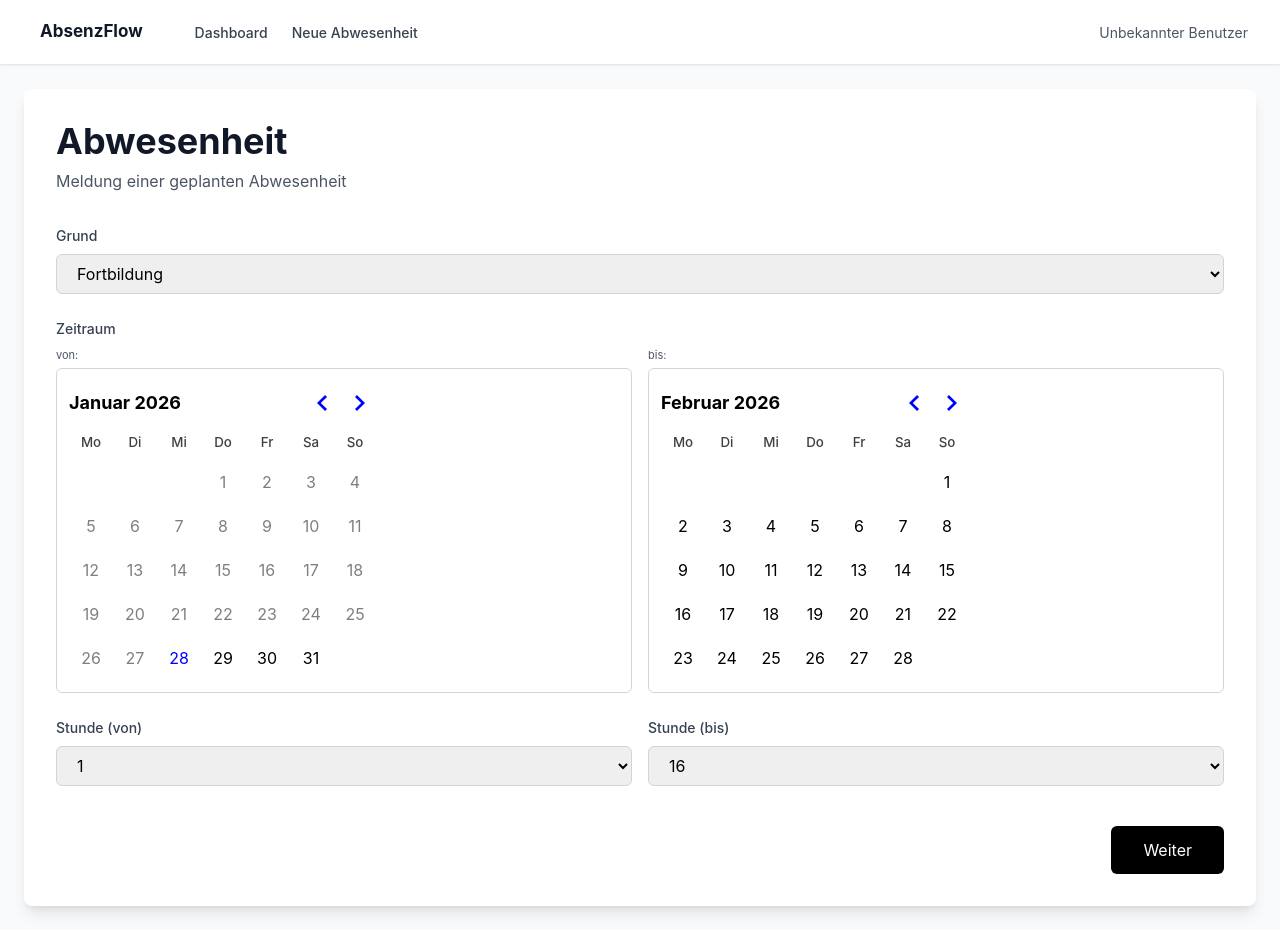
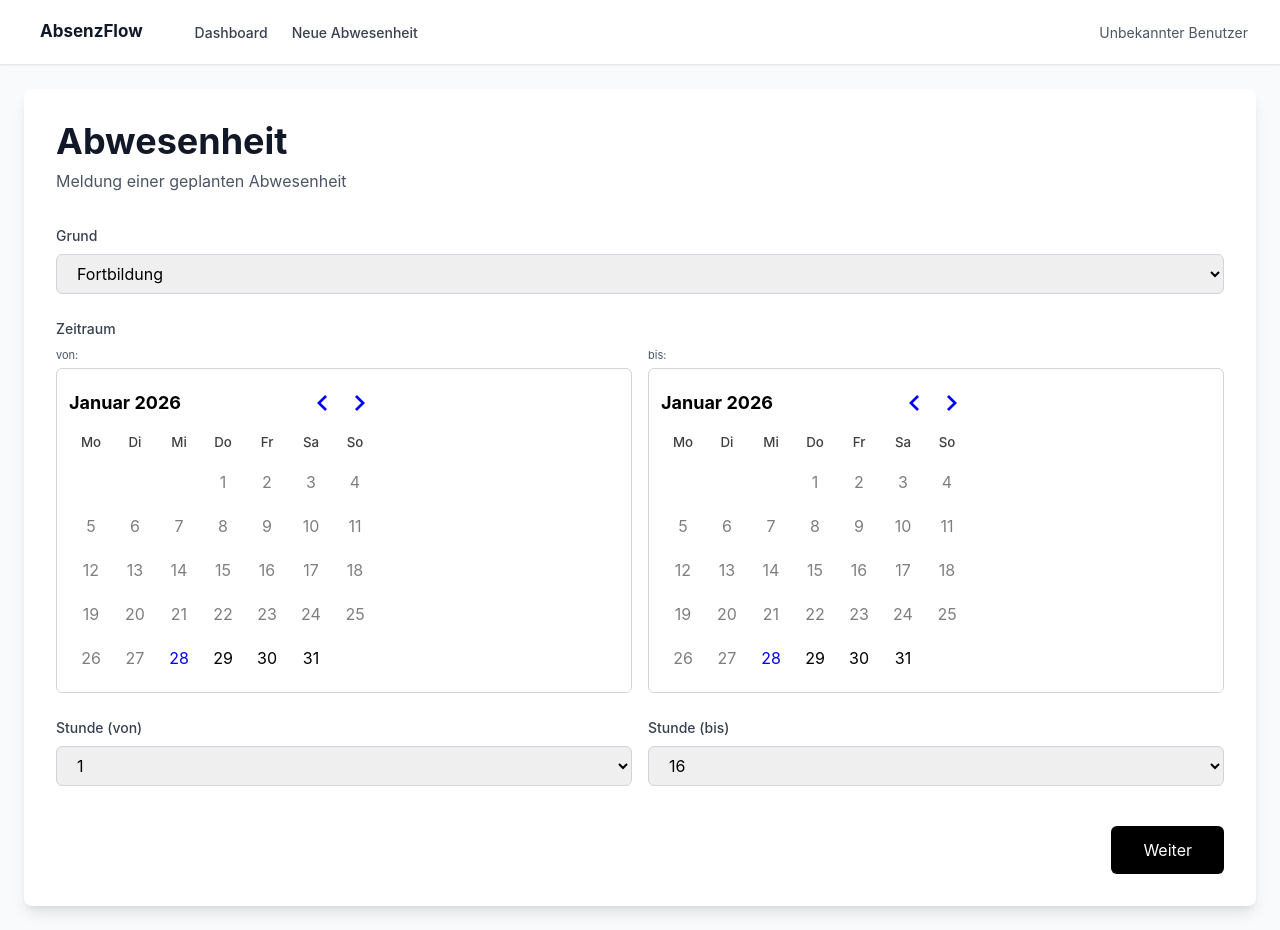
Before and after one commit to digitale-Schulverwaltung-BW/VertretungsFlow, a React (Vite) app in the folder wordpress-plugin/: page /#/create-absence in a window 1280 px wide. Built offline with nearby package versions, Linux system fonts and the light colour scheme.

Commit message:
Cal behavior

```diff
--- a/wordpress-plugin/src/pages/CreateAbsence/StepOne.tsx
+++ b/wordpress-plugin/src/pages/CreateAbsence/StepOne.tsx
@@ -27,6 +27,7 @@ const StepOne: React.FC<StepOneProps> = ({ onNext }) => {
   const [endLesson, setEndLesson] = useState<number>(16);
   const [errors, setErrors] = useState<string[]>([]);
   const [leftMonth, setLeftMonth] = useState<Date>(new Date());
+  const [rightMonth, setRightMonth] = useState<Date>(new Date());
 
   const handleStartDayClick = (day: Date) => {
     // Einzelklick im linken Picker: immer nur Start-Datum setzen
@@ -126,8 +127,21 @@ const StepOne: React.FC<StepOneProps> = ({ onNext }) => {
     secondary: 'bg-gray-300 text-gray-600 rounded-full',
   };
 
-  // Rechter Kalender zeigt immer den Folgemonat
-  const rightMonth = new Date(leftMonth.getFullYear(), leftMonth.getMonth() + 1);
+  const handleLeftMonthChange = (month: Date) => {
+    setLeftMonth(month);
+    // Nur synchronisieren wenn noch keine Auswahl
+    if (!dateRange?.from) {
+      setRightMonth(month);
+    }
+  };
+
+  const handleRightMonthChange = (month: Date) => {
+    setRightMonth(month);
+    // Nur synchronisieren wenn noch keine Auswahl
+    if (!dateRange?.from) {
+      setLeftMonth(month);
+    }
+  };
 
   return (
     <div className="max-w-4xl mx-auto p-6">
@@ -199,7 +213,7 @@ const StepOne: React.FC<StepOneProps> = ({ onNext }) => {
                   onSelect={handleStartDateSelect}
                   onDayClick={handleStartDayClick}
                   month={leftMonth}
-                  onMonthChange={setLeftMonth}
+                  onMonthChange={handleLeftMonthChange}
                   locale={de}
                   className="border border-gray-300 rounded-md p-3"
                   disabled={{ before: new Date() }}
@@ -215,11 +229,7 @@ const StepOne: React.FC<StepOneProps> = ({ onNext }) => {
                   onSelect={handleEndDateSelect}
                   onDayClick={handleEndDayClick}
                   month={rightMonth}
-                  onMonthChange={(month) => {
-                    // Wenn User im rechten Kalender navigiert, passe linken an
-                    const newLeftMonth = new Date(month.getFullYear(), month.getMonth() - 1);
-                    setLeftMonth(newLeftMonth);
-                  }}
+                  onMonthChange={handleRightMonthChange}
                   locale={de}
                   className="border border-gray-300 rounded-md p-3"
                   disabled={{ before: new Date() }}
```
